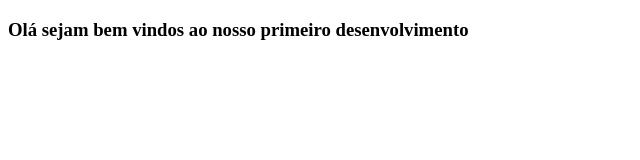
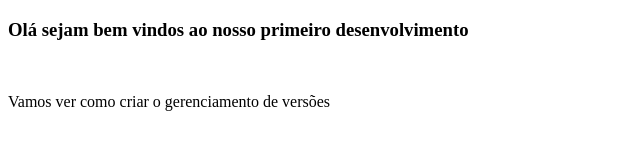
Before and after one commit to RAB1802/DesenvolvimentoWeb, a plain HTML site: page index.html in a window 1280 px wide. Shown: the whole page, without its empty margins (0-640 px from the left). Drawn offline with Linux system fonts and the light colour scheme.

Commit message:
Criando um parágrafo na nossa página

```diff
--- a/index.html
+++ b/index.html
@@ -9,5 +9,7 @@
 <body>
     <!--Criando uma mensagem de abertura-->
     <h3>Olá sejam bem vindos ao nosso primeiro desenvolvimento</h3>
+    <br>
+    <p>Vamos ver como criar o gerenciamento de versões </p>
 </body>
 </html>
```
